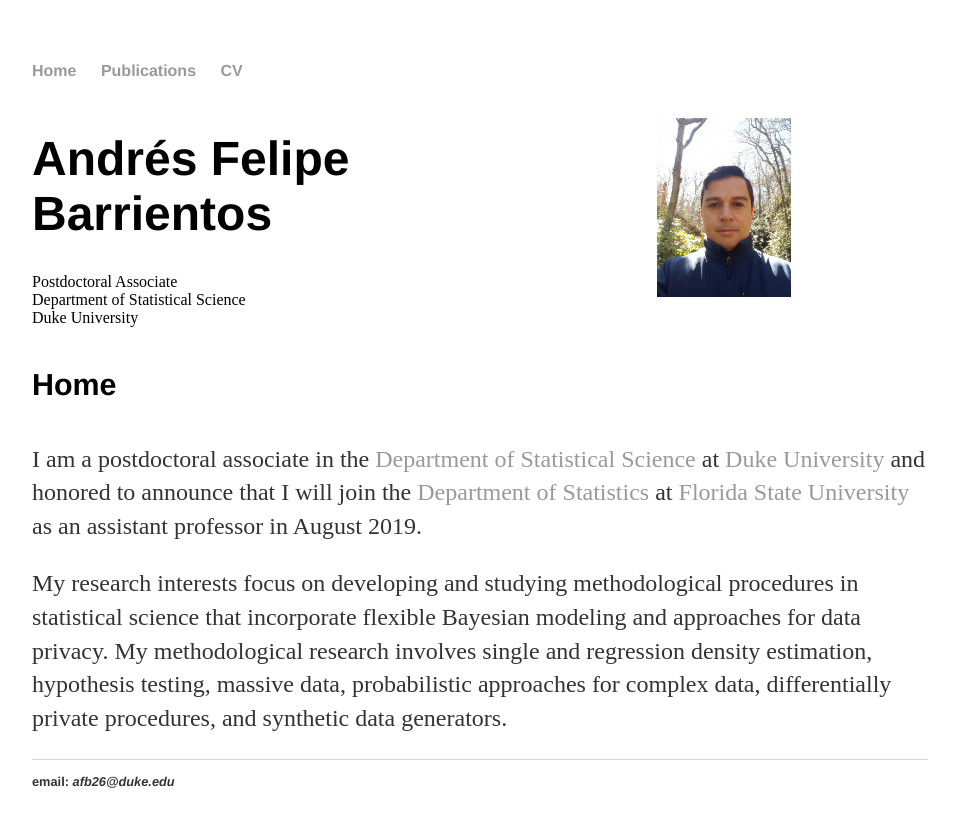
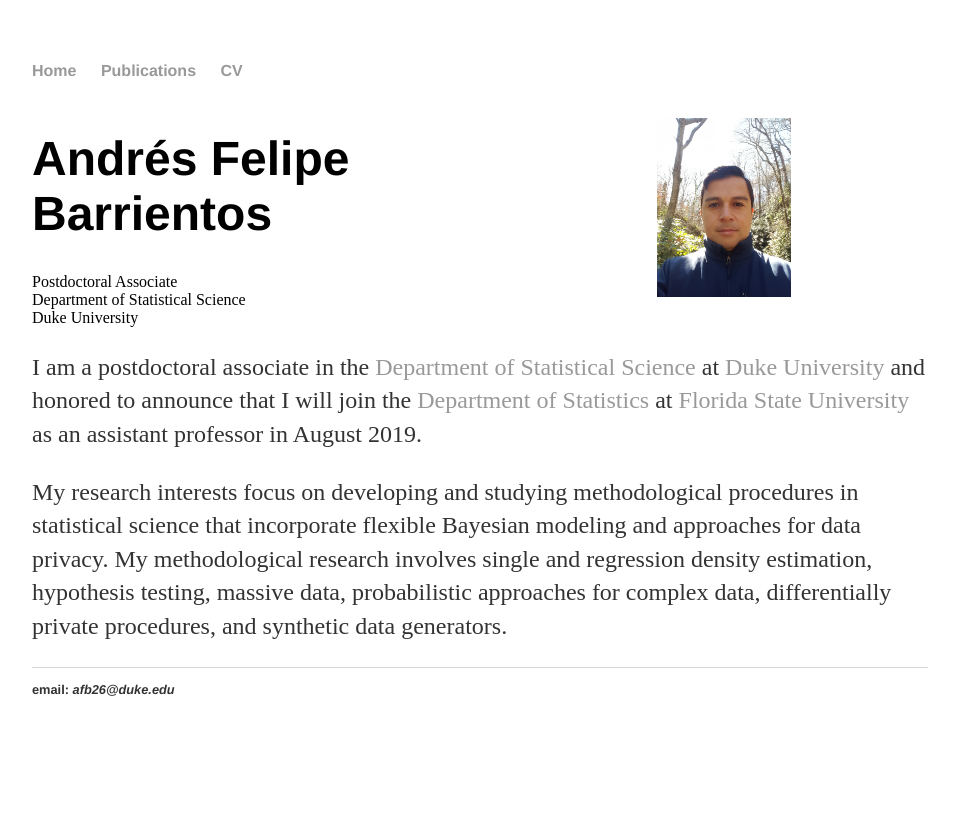
Before and after one commit to anfebar/anfebar.github.io, a Jekyll site: the page built from index.html, in a window 1280 px wide. Shown: the top 827 px of the page, without its empty margins (160-1119 px from the left). Built offline with Jekyll 4.4.1, drawn with Linux system fonts in a browser that asks for light colours.

Commit message:
Update index.html

```diff
--- a/index.html
+++ b/index.html
@@ -15,7 +15,7 @@ title: Andres F. Barrientos
   </div>
 </div>
 
-			<h4>Home</h4>
+			<!--<h4>Home</h4>-->
 			<p>I am a postdoctoral associate in the  <a href="https://stat.duke.edu/">Department of Statistical Science </a> at
 <a href="https://www.duke.edu/">Duke University</a> and honored to announce that I will join the
  <a href="https://stat.fsu.edu/">Department of Statistics</a> at
```
